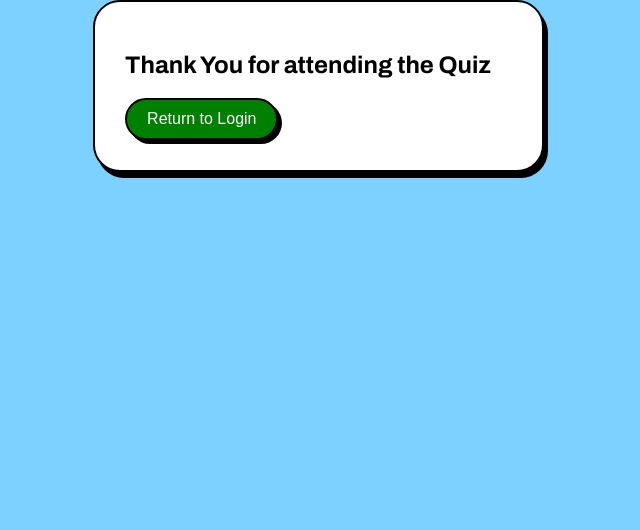
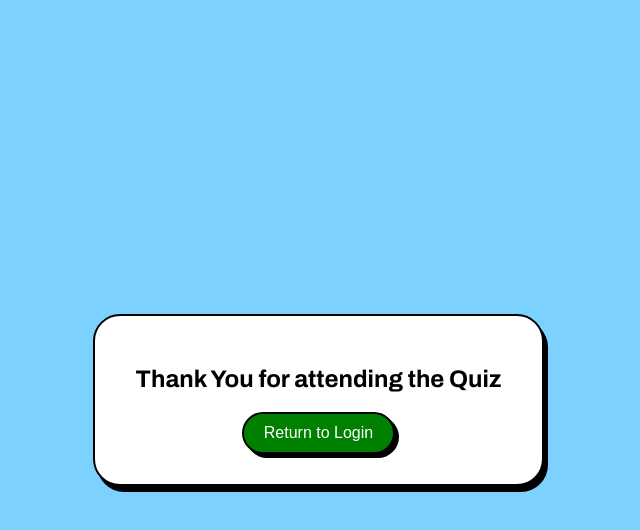
Before and after one commit to ellen-rose-james/mind-marathon, a plain HTML site: page finish.html in a window 1280 px wide. Shown: the whole page, without its empty margins (332-972 px from the left). Drawn offline with Linux system fonts and the light colour scheme; sample sign-in values are in the browser's storage.

Commit message:
fix: update stylesheet link and add meta description in finish page

```diff
--- a/finish.html
+++ b/finish.html
@@ -3,7 +3,8 @@
 <head>
   <meta charset="UTF-8">
   <title>Quiz Ended</title>
-  <link rel="stylesheet" href="./assets/css/intro.css?v=1.0">
+  <link rel="stylesheet" href="./assets/css/finish.css?v=1.0">
+  <meta name="description" content="Thank you for attending the quiz.">
   <meta name="viewport" content="width=device-width, initial-scale=1.0">
   <link rel="preconnect" href="https://fonts.googleapis.com">
   <link rel="preconnect" href="https://fonts.gstatic.com" crossorigin>
```
